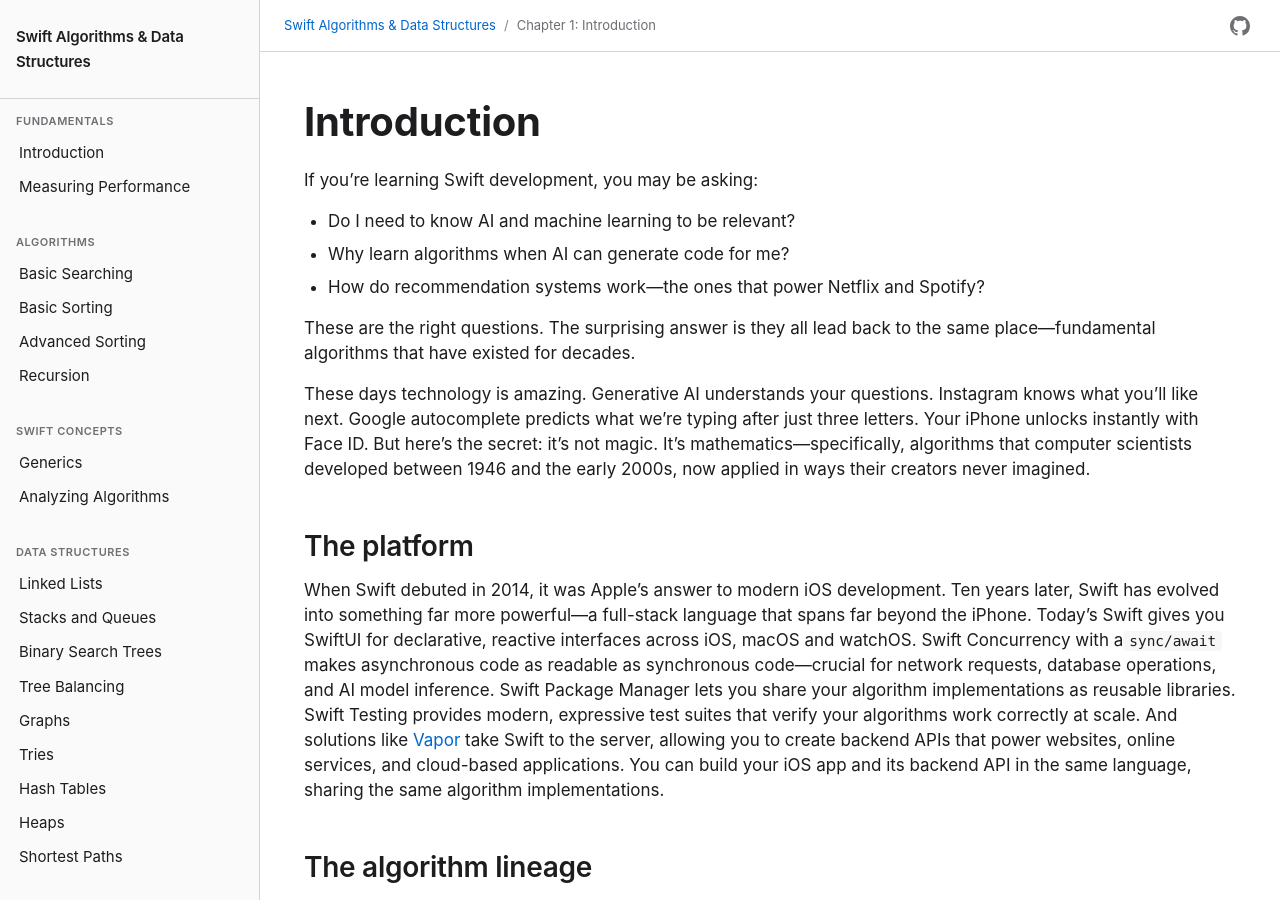
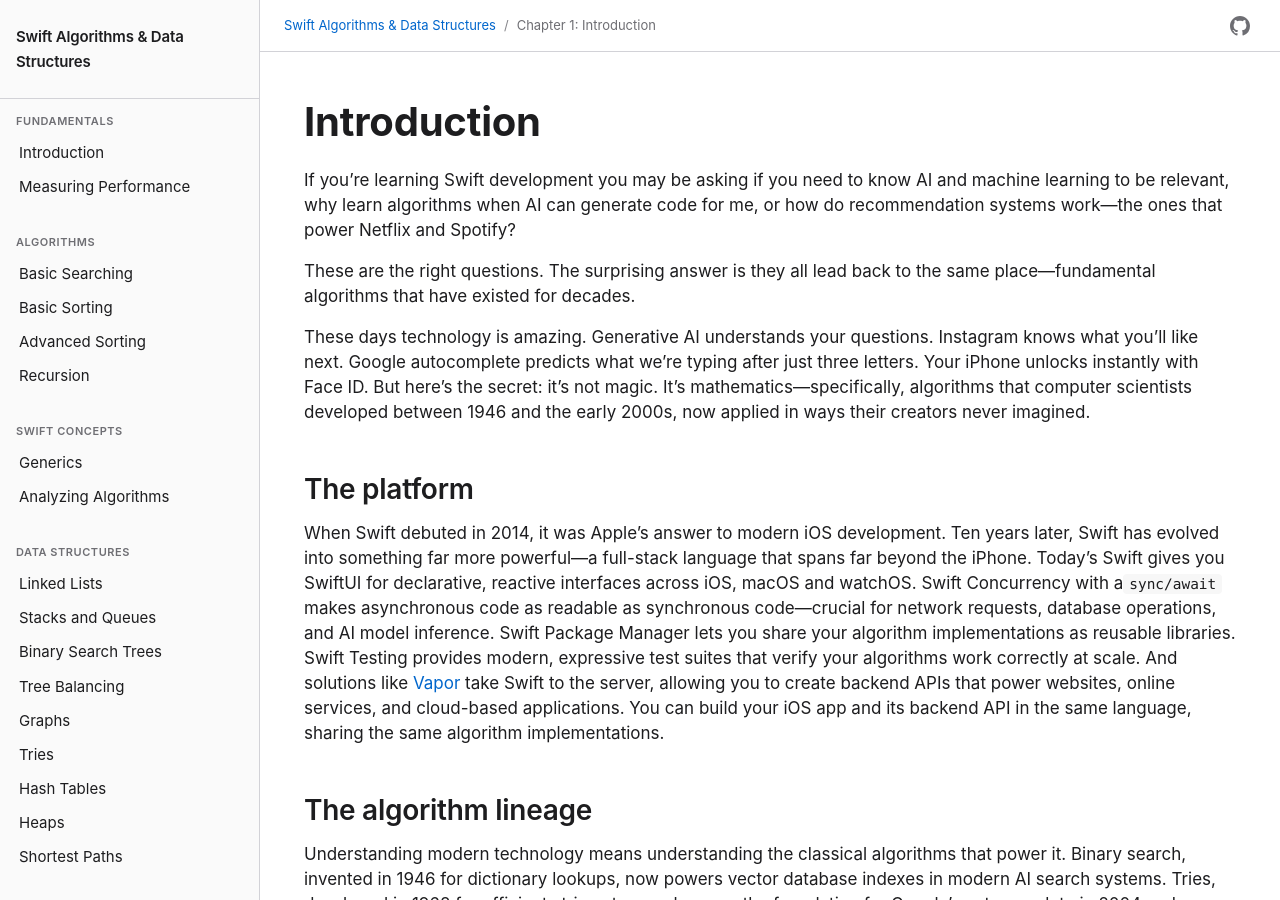
Before and after one commit to waynewbishop/swift-algorithms, a Jekyll site: the page built from 01-introduction.md, in a window 1280 px wide and 900 px high. Built offline with Jekyll 4.4.1, drawn with Linux system fonts in a browser that asks for light colours.

Commit message:
fix: more introduction reformatting..

```diff
--- a/01-introduction.md
+++ b/01-introduction.md
@@ -5,11 +5,7 @@ description: "Understanding algorithms and their importance in Swift development
 ---
 # Introduction
 
-If you're learning Swift development, you may be asking:
-
-- Do I need to know AI and machine learning to be relevant?
-- Why learn algorithms when AI can generate code for me?
-- How do recommendation systems work—the ones that power Netflix and Spotify?
+If you're learning Swift development you may be asking if you need to know AI and machine learning to be relevant, why learn algorithms when AI can generate code for me, or how do recommendation systems work—the ones that power Netflix and Spotify?
 
 These are the right questions. The surprising answer is they all lead back to the same place—fundamental algorithms that have existed for decades.
 
```
